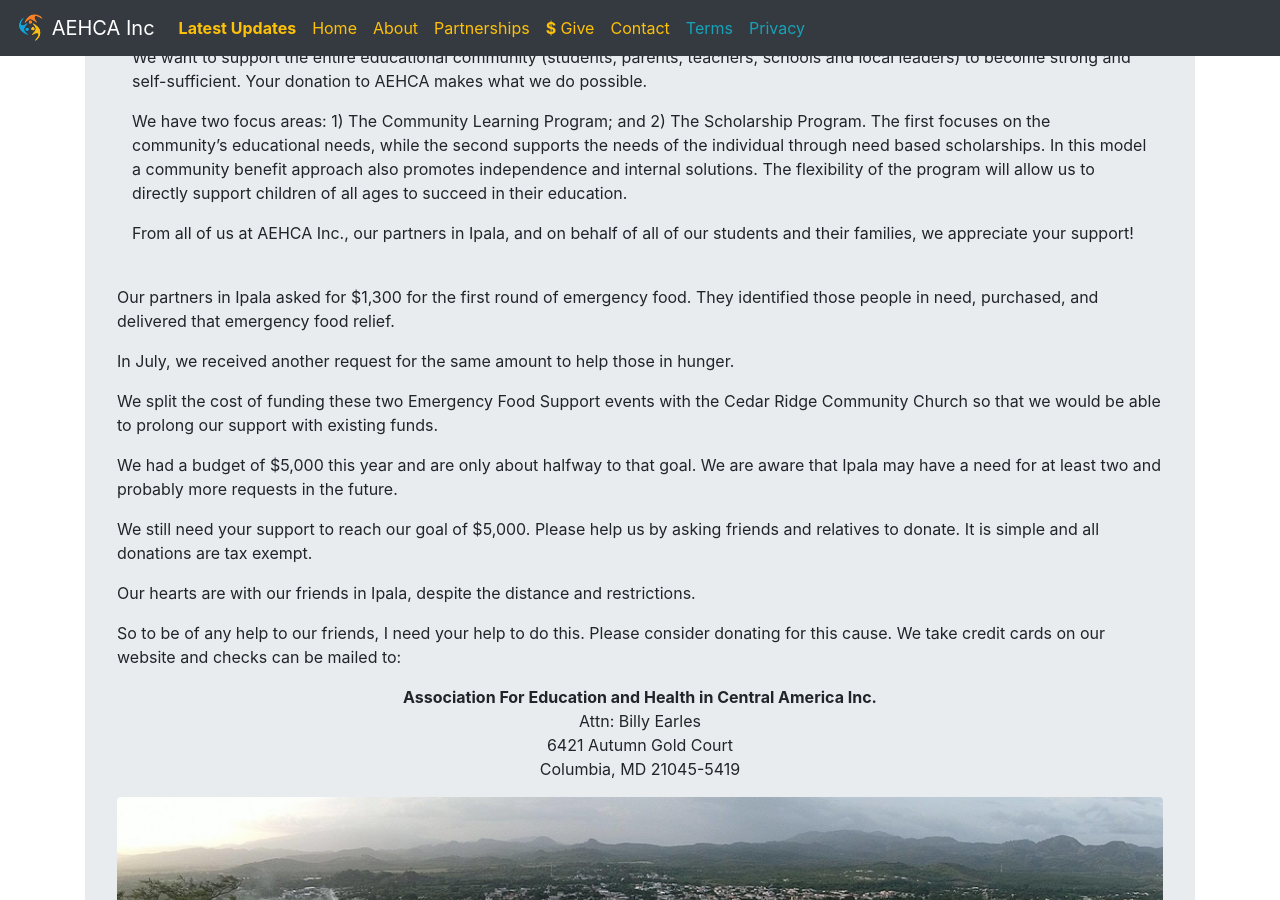
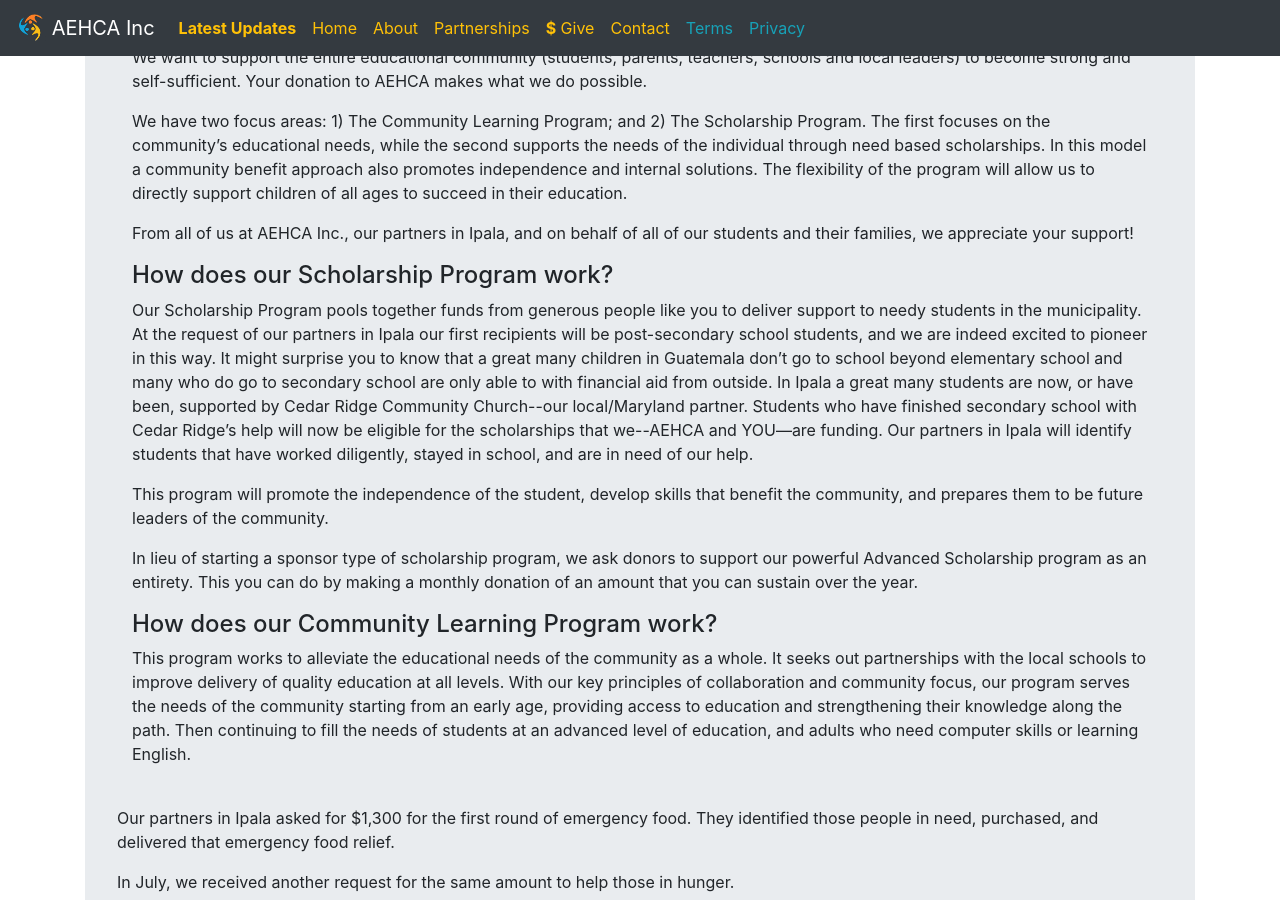
Before and after one commit to aehca/aehca.github.io, a Jekyll site: the page built from _posts/2020-12-15-education-support.html, in a window 1280 px wide and 900 px high, scrolled down 221 px. Built offline with Jekyll 4.4.1, drawn with Linux system fonts in a browser that asks for light colours.

Commit message:
Update 2020-12-15-education-support.html
added the text for the post - still need to add pictures. maybe a slideshow in between the sections??

```diff
--- a/_posts/2020-12-15-education-support.html
+++ b/_posts/2020-12-15-education-support.html
@@ -11,7 +11,6 @@ author: billy
             <p></p>
             <p class="lead text-center">Association for Education and Health in Central America</p>
             <hr class="my-4">
-
             <p></p>
             <div class="media">
                 <div class="container">
@@ -33,6 +32,37 @@ author: billy
                                 <p>From all of us at AEHCA Inc., our partners in Ipala, and on behalf
                                     of all of our students and their families, we appreciate your
                                     support! </p>
+                                <h4 class="mt-0">How does our Scholarship Program work?</h4>
+                                <p>Our Scholarship Program pools together funds from generous
+                                    people like you to deliver support to needy students in the
+                                    municipality. At the request of our partners in Ipala our
+                                    first recipients will be post-secondary school students, and
+                                    we are indeed excited to pioneer in this way. It might surprise
+                                    you to know that a great many children in Guatemala don’t go to
+                                    school beyond elementary school and many who do go to secondary
+                                    school are only able to with financial aid from outside. In Ipala
+                                    a great many students are now, or have been, supported by Cedar
+                                    Ridge Community Church--our local/Maryland partner. Students who
+                                    have finished secondary school with Cedar Ridge’s help will now be
+                                    eligible for the scholarships that we--AEHCA and YOU—are funding.
+                                    Our partners in Ipala will identify students that have worked diligently,
+                                    stayed in school, and are in need of our help.</p>
+                                <p>This program will promote the independence of the student, develop
+                                    skills that benefit the community, and prepares them to be future
+                                    leaders of the community.</p>
+                                <p>In lieu of starting a sponsor type of scholarship program, we ask
+                                    donors to support our powerful Advanced Scholarship program as an entirety.
+                                    This you can do by making a monthly donation of an amount that you can sustain
+                                    over the year. </p>
+                                <h4 class="mt-0">How does our Community Learning Program work?</h4>
+                                <p>This program works to alleviate the educational needs of the community as a whole.
+                                    It seeks out partnerships with the local schools to improve delivery of quality
+                                    education at all levels. With our key principles of collaboration and community
+                                    focus, our program serves the needs of the community starting from an early age,
+                                    providing access to education and strengthening their knowledge along the path.
+                                    Then continuing to fill the needs of students at an advanced level of education,
+                                    and adults who need computer skills or learning English.</p>
+
                                 <!--
                                 <div class="row">
                                     <div class="card">
```
